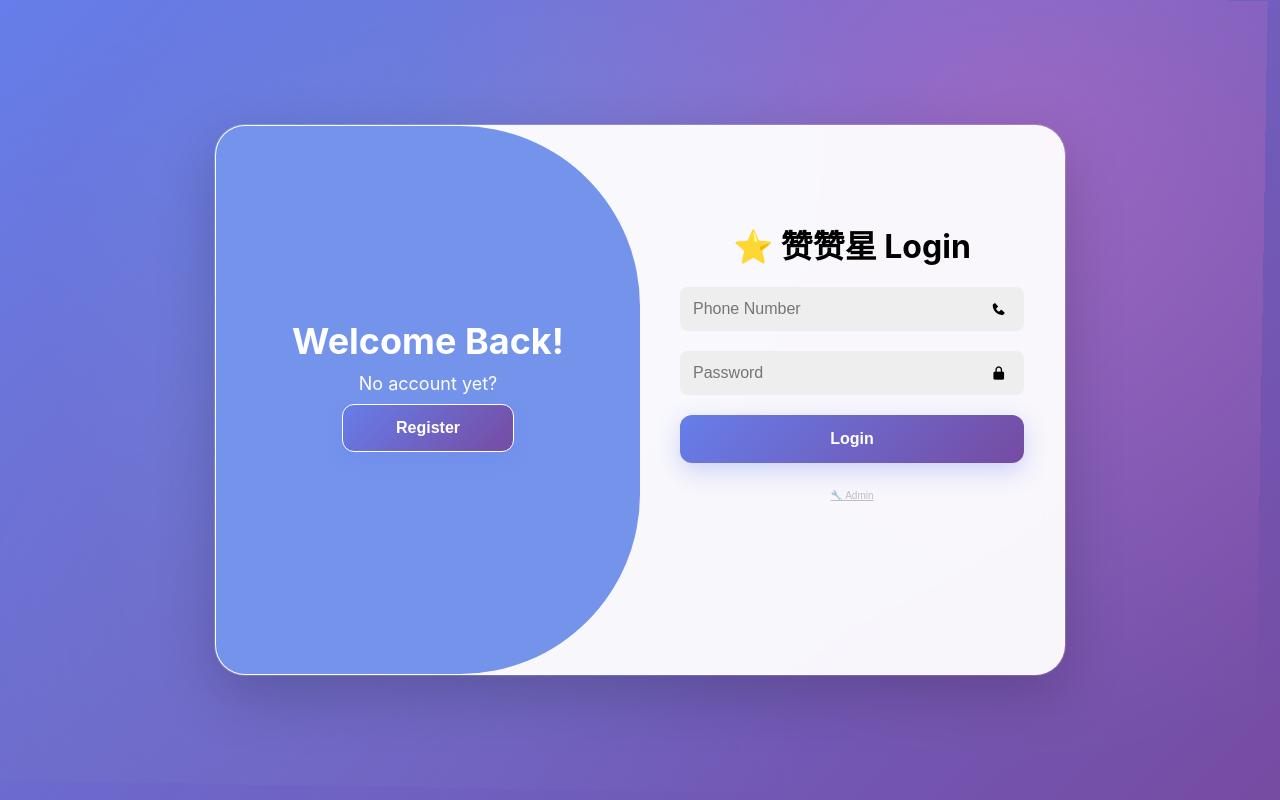
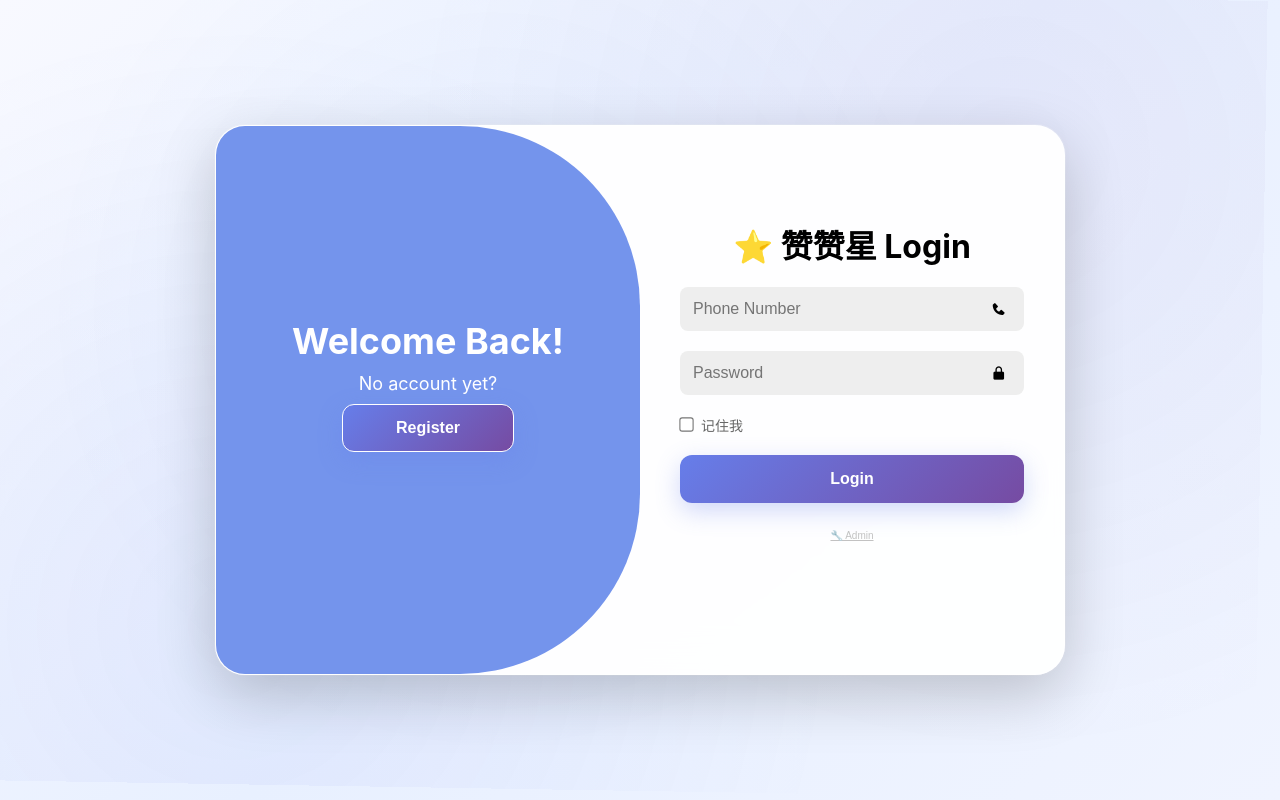
Before and after one commit to 1asonn/PraiseStar, a React app: page /#/login in a window 1280 px wide. Built offline with nearby package versions, Linux system fonts and the light colour scheme.

Commit message:
feat:登录页新增rememberMe

```diff
--- a/src/pages/Login/index.jsx
+++ b/src/pages/Login/index.jsx
@@ -7,6 +7,7 @@ import 'boxicons/css/boxicons.min.css'
 import { AddSafeBottom } from '../../utils/hooks/useSafeArea'
 import { useAuth } from '../../contexts/AuthContext'
 import { passwordUtils } from '../../utils/passwordUtils'
+import { simpleEncrypt, simpleDecrypt } from '../../utils/encryptionUtils'
 
 const LoginPage = () => {
     const { login, isAuthenticated, loading: authLoading, user, loginSuperAdmin, isSuperAdmin } = useAuth()
@@ -19,6 +20,7 @@ const LoginPage = () => {
     const [isSubmitting, setIsSubmitting] = useState(false)
     const [showSuperAdminLogin, setShowSuperAdminLogin] = useState(false)
     const [superAdminForm, setSuperAdminForm] = useState({ username: '', password: '' })
+    const [rememberMe, setRememberMe] = useState(false)
 
 
         // 应用安全底部样式
@@ -26,6 +28,41 @@ const LoginPage = () => {
             if (containerRef.current) {
                 const cleanup = AddSafeBottom(FormRef.current, 0); // 底部偏移量
                 return cleanup; // 组件卸载时清理
+            }
+        }, []);
+
+        // 使用安全的XOR加密/解密函数
+        const encryptPassword = (password) => {
+            try {
+                return simpleEncrypt(password)
+            } catch (error) {
+                console.error('密码加密失败:', error)
+                return ''
+            }
+        }
+
+        const decryptPassword = (encryptedPassword) => {
+            try {
+                if (!encryptedPassword) return ''
+                return simpleDecrypt(encryptedPassword)
+            } catch (error) {
+                console.error('密码解密失败:', error)
+                return ''
+            }
+        }
+
+        // 加载保存的登录信息
+        useEffect(() => {
+            const savedLoginInfo = localStorage.getItem('rememberedLogin')
+            if (savedLoginInfo) {
+                try {
+                    const { phone, rememberMe: savedRememberMe } = JSON.parse(savedLoginInfo)
+                    setLoginForm(prev => ({ ...prev, phone }))
+                    setRememberMe(savedRememberMe)
+                    // 不直接设置密码到React状态，避免在Elements中显示
+                } catch (error) {
+                    console.error('加载保存的登录信息失败:', error)
+                }
             }
         }, []);
 
@@ -70,6 +107,20 @@ const LoginPage = () => {
             const encryptedPassword = passwordUtils.encryptPassword(loginForm.password)
             const result = await login(loginForm.phone, encryptedPassword)
             if (result.success) {
+                // 处理记住我功能
+                if (rememberMe) {
+                    // 加密密码后保存到localStorage
+                    const encryptedPassword = encryptPassword(loginForm.password)
+                    localStorage.setItem('rememberedLogin', JSON.stringify({
+                        phone: loginForm.phone,
+                        encryptedPassword: encryptedPassword,
+                        rememberMe: true
+                    }))
+                } else {
+                    // 清除保存的登录信息
+                    localStorage.removeItem('rememberedLogin')
+                }
+
                 // 登录成功，AuthContext会自动处理重定向
                 // 不需要额外处理，避免页面闪烁
             } else {
@@ -163,11 +214,59 @@ const LoginPage = () => {
                             <input
                                 type="password"
                                 placeholder="Password"
-                                value={loginForm.password}
+                                ref={(input) => {
+                                    if (input && !input.dataset.initialized) {
+                                        input.dataset.initialized = 'true'
+                                        // 如果有保存的密码，直接设置到DOM
+                                        const savedLoginInfo = localStorage.getItem('rememberedLogin')
+                                        if (savedLoginInfo) {
+                                            try {
+                                                const { encryptedPassword } = JSON.parse(savedLoginInfo)
+                                                if (encryptedPassword) {
+                                                    const decryptedPassword = decryptPassword(encryptedPassword)
+                                                    if (decryptedPassword) {
+                                                        input.value = decryptedPassword
+                                                        // 更新React状态
+                                                        setLoginForm({...loginForm, password: decryptedPassword})
+                                                    }
+                                                }
+                                            } catch (error) {
+                                                console.error('加载保存的密码失败:', error)
+                                            }
+                                        }
+                                    }
+                                }}
                                 onChange={(e) => setLoginForm({...loginForm, password: e.target.value})}
                             />
                             <i className="bx bxs-lock-alt"></i>
                         </div>
+
+                        {/* 记住我复选框 */}
+                        <div style={{
+                            display: 'flex',
+                            alignItems: 'center',
+                            marginBottom: '20px',
+                            fontSize: '14px',
+                            color: '#666'
+                        }}>
+                            <input
+                                type="checkbox"
+                                id="rememberMe"
+                                checked={rememberMe}
+                                onChange={(e) => setRememberMe(e.target.checked)}
+                                style={{
+                                    marginRight: '8px',
+                                    transform: 'scale(1.1)'
+                                }}
+                            />
+                            <label htmlFor="rememberMe" style={{
+                                cursor: 'pointer',
+                                userSelect: 'none'
+                            }}>
+                                记住我
+                            </label>
+                        </div>
+
                         <button
                             type="submit"
                             className={styles.btn}
--- a/src/pages/Login/index.module.scss
+++ b/src/pages/Login/index.module.scss
@@ -9,7 +9,7 @@
     display: flex;
     justify-content: center;
     align-items: center;
-    background: linear-gradient(135deg, #667eea 0%, #764ba2 100%);
+    background: linear-gradient(135deg, #f8f9ff 0%, #e8f0ff 50%, #f0f4ff 100%);
     position: relative;
     overflow: hidden;
 }
@@ -22,9 +22,9 @@
     right: 0;
     bottom: 0;
     background:
-        radial-gradient(circle at 20% 80%, rgba(120, 119, 198, 0.3) 0%, transparent 50%),
-        radial-gradient(circle at 80% 20%, rgba(255, 119, 198, 0.3) 0%, transparent 50%),
-        radial-gradient(circle at 40% 40%, rgba(120, 219, 255, 0.2) 0%, transparent 50%);
+        radial-gradient(circle at 20% 80%, rgba(102, 126, 234, 0.08) 0%, transparent 50%),
+        radial-gradient(circle at 80% 20%, rgba(118, 75, 162, 0.06) 0%, transparent 50%),
+        radial-gradient(circle at 40% 40%, rgba(59, 130, 246, 0.05) 0%, transparent 50%);
     animation: backgroundShift 20s ease-in-out infinite;
 }
 
--- /dev/null
+++ b/src/utils/encryptionUtils.js
@@ -0,0 +1,166 @@
+/**
+ * 安全的加密工具类
+ * 使用AES-GCM算法进行加密/解密
+ */
+
+// 固定的密钥（实际项目中应该从环境变量或配置中获取）
+const ENCRYPTION_KEY = 'starUpUp2024!@#Key'
+const SALT = 'starUpUpSalt2024'
+
+/**
+ * 生成密钥
+ * @param {string} password - 密码
+ * @param {string} salt - 盐值
+ * @returns {Promise<CryptoKey>} 加密密钥
+ */
+async function deriveKey(password, salt) {
+  const encoder = new TextEncoder()
+  const keyMaterial = await crypto.subtle.importKey(
+    'raw',
+    encoder.encode(password),
+    { name: 'PBKDF2' },
+    false,
+    ['deriveKey']
+  )
+
+  return await crypto.subtle.deriveKey(
+    {
+      name: 'PBKDF2',
+      salt: encoder.encode(salt),
+      iterations: 100000,
+      hash: 'SHA-256'
+    },
+    keyMaterial,
+    { name: 'AES-GCM', length: 256 },
+    false,
+    ['encrypt', 'decrypt']
+  )
+}
+
+/**
+ * 加密文本
+ * @param {string} text - 要加密的文本
+ * @returns {Promise<string>} 加密后的Base64字符串
+ */
+export async function encryptText(text) {
+  try {
+    if (!text) return ''
+
+    const encoder = new TextEncoder()
+    const data = encoder.encode(text)
+
+    // 生成随机IV
+    const iv = crypto.getRandomValues(new Uint8Array(12))
+
+    // 生成密钥
+    const key = await deriveKey(ENCRYPTION_KEY, SALT)
+
+    // 加密数据
+    const encrypted = await crypto.subtle.encrypt(
+      { name: 'AES-GCM', iv: iv },
+      key,
+      data
+    )
+
+    // 将IV和加密数据组合
+    const combined = new Uint8Array(iv.length + encrypted.byteLength)
+    combined.set(iv)
+    combined.set(new Uint8Array(encrypted), iv.length)
+
+    // 转换为Base64
+    return btoa(String.fromCharCode(...combined))
+  } catch (error) {
+    console.error('加密失败:', error)
+    return ''
+  }
+}
+
+/**
+ * 解密文本
+ * @param {string} encryptedText - 加密的Base64字符串
+ * @returns {Promise<string>} 解密后的文本
+ */
+export async function decryptText(encryptedText) {
+  try {
+    if (!encryptedText) return ''
+
+    // 从Base64解码
+    const combined = new Uint8Array(
+      atob(encryptedText).split('').map(char => char.charCodeAt(0))
+    )
+
+    // 分离IV和加密数据
+    const iv = combined.slice(0, 12)
+    const encrypted = combined.slice(12)
+
+    // 生成密钥
+    const key = await deriveKey(ENCRYPTION_KEY, SALT)
+
+    // 解密数据
+    const decrypted = await crypto.subtle.decrypt(
+      { name: 'AES-GCM', iv: iv },
+      key,
+      encrypted
+    )
+
+    // 转换为文本
+    const decoder = new TextDecoder()
+    return decoder.decode(decrypted)
+  } catch (error) {
+    console.error('解密失败:', error)
+    return ''
+  }
+}
+
+/**
+ * 简单的XOR加密（备用方案）
+ * @param {string} text - 要加密的文本
+ * @returns {string} 加密后的字符串
+ */
+export function simpleEncrypt(text) {
+  if (!text) return ''
+
+  const key = 'starUpUp2024!@#'
+  let result = ''
+
+  for (let i = 0; i < text.length; i++) {
+    const textChar = text.charCodeAt(i)
+    const keyChar = key.charCodeAt(i % key.length)
+    result += String.fromCharCode(textChar ^ keyChar)
+  }
+
+  return btoa(result)
+}
+
+/**
+ * 简单的XOR解密（备用方案）
+ * @param {string} encryptedText - 加密的字符串
+ * @returns {string} 解密后的文本
+ */
+export function simpleDecrypt(encryptedText) {
+  if (!encryptedText) return ''
+
+  try {
+    const key = 'starUpUp2024!@#'
+    const text = atob(encryptedText)
+    let result = ''
+
+    for (let i = 0; i < text.length; i++) {
+      const textChar = text.charCodeAt(i)
+      const keyChar = key.charCodeAt(i % key.length)
+      result += String.fromCharCode(textChar ^ keyChar)
+    }
+
+    return result
+  } catch (error) {
+    console.error('解密失败:', error)
+    return ''
+  }
+}
+
+export default {
+  encryptText,
+  decryptText,
+  simpleEncrypt,
+  simpleDecrypt
+}
```
